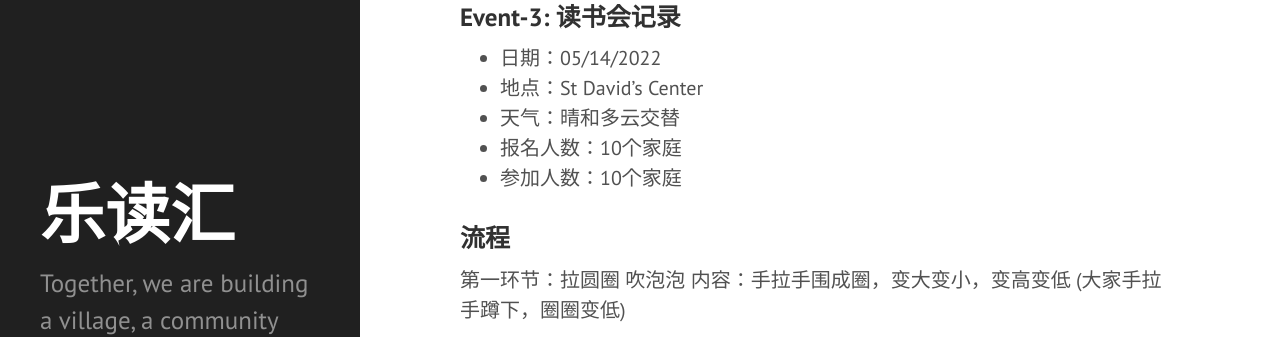
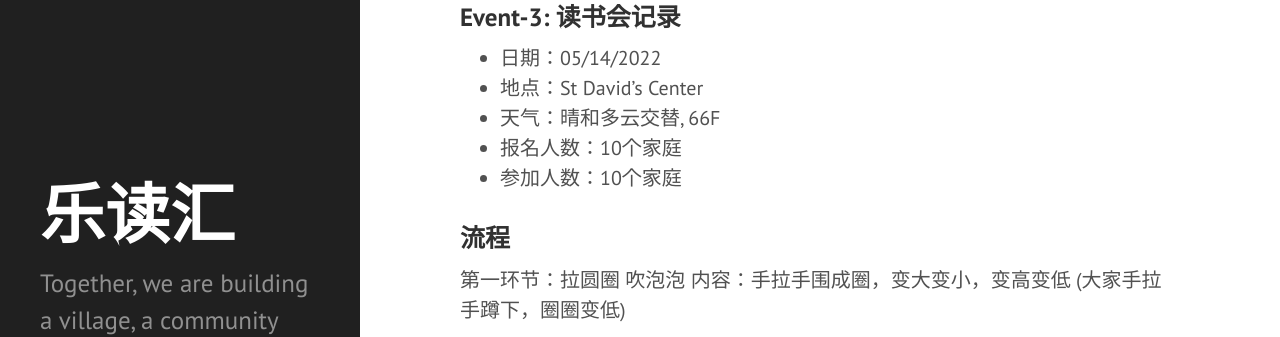
Before and after one commit to leducon/leducon.github.io, a Jekyll site: the page built from _posts/2022-05-16-event3-outdoor-read.md, in a window 1280 px wide and 900 px high. Shown: the part 238-575 px from the top of the window. Built offline with Jekyll 4.4.1, drawn with Linux system fonts in a browser that asks for light colours; Markdown is read by kramdown in place of the engine named in the settings.

Commit message:
Update 2022-05-16-event3-outdoor-read.md

```diff
--- a/_posts/2022-05-16-event3-outdoor-read.md
+++ b/_posts/2022-05-16-event3-outdoor-read.md
@@ -9,7 +9,7 @@ categories: [events, outdoor, picnic, freeplay]
 
 - 日期：05/14/2022
 - 地点：St David's Center
-- 天气：晴和多云交替
+- 天气：晴和多云交替, 66F
 - 报名人数：10个家庭
 - 参加人数：10个家庭
 
```
